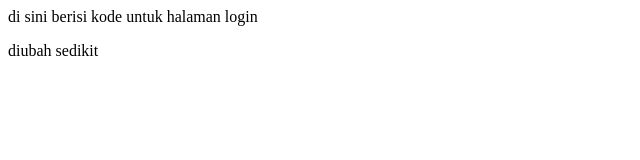
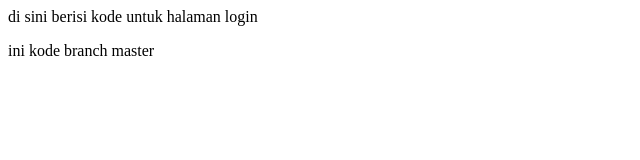
Before and after one commit to yogiewiracoway/belajargit, a plain HTML site: page login.html in a window 1280 px wide. Shown: the full height of the page, 0-640 px from the left. Drawn offline with Linux system fonts and the light colour scheme.

Commit message:
login bentrok 2

```diff
--- a/login.html
+++ b/login.html
@@ -6,6 +6,6 @@
 </head>
 <body>
     <p>di sini berisi kode untuk halaman login</p>
-    <p>diubah sedikit</p>
+    <p>ini kode branch master</p>
 </body>
 </html>
```
